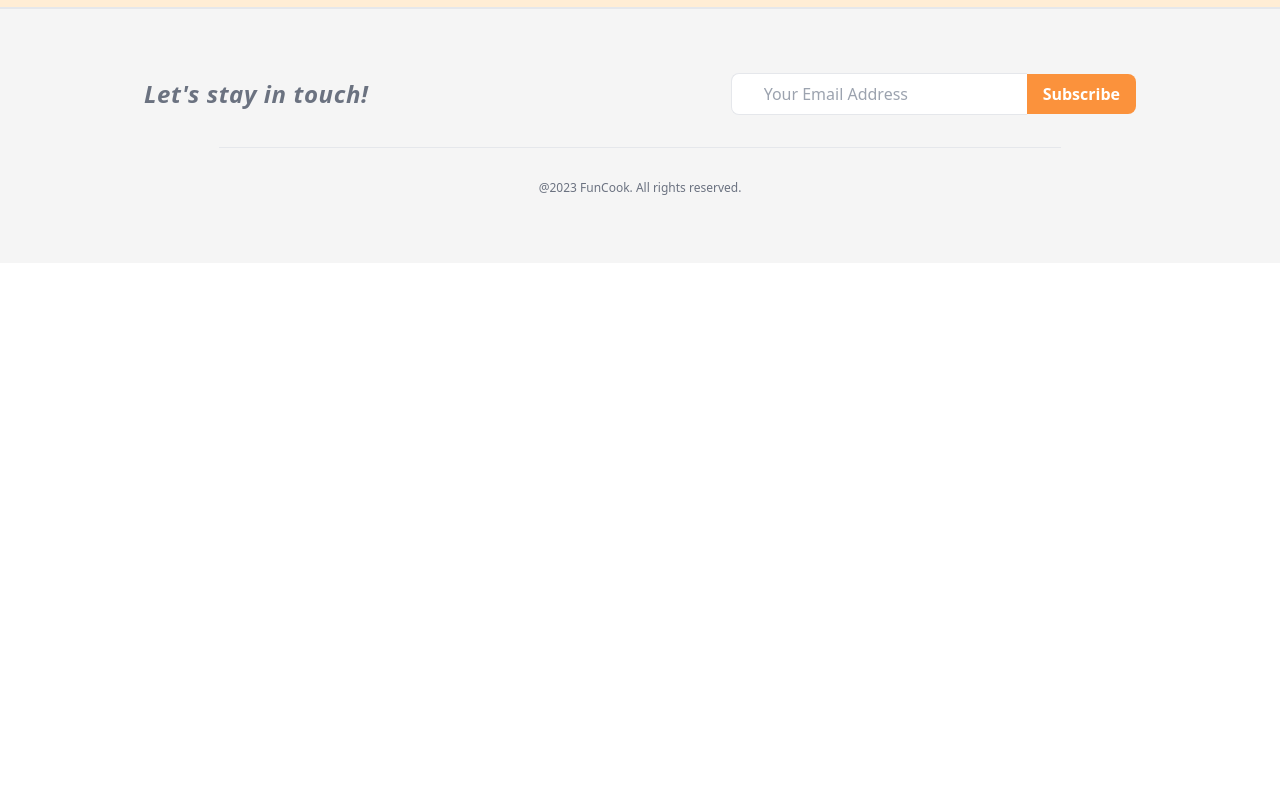
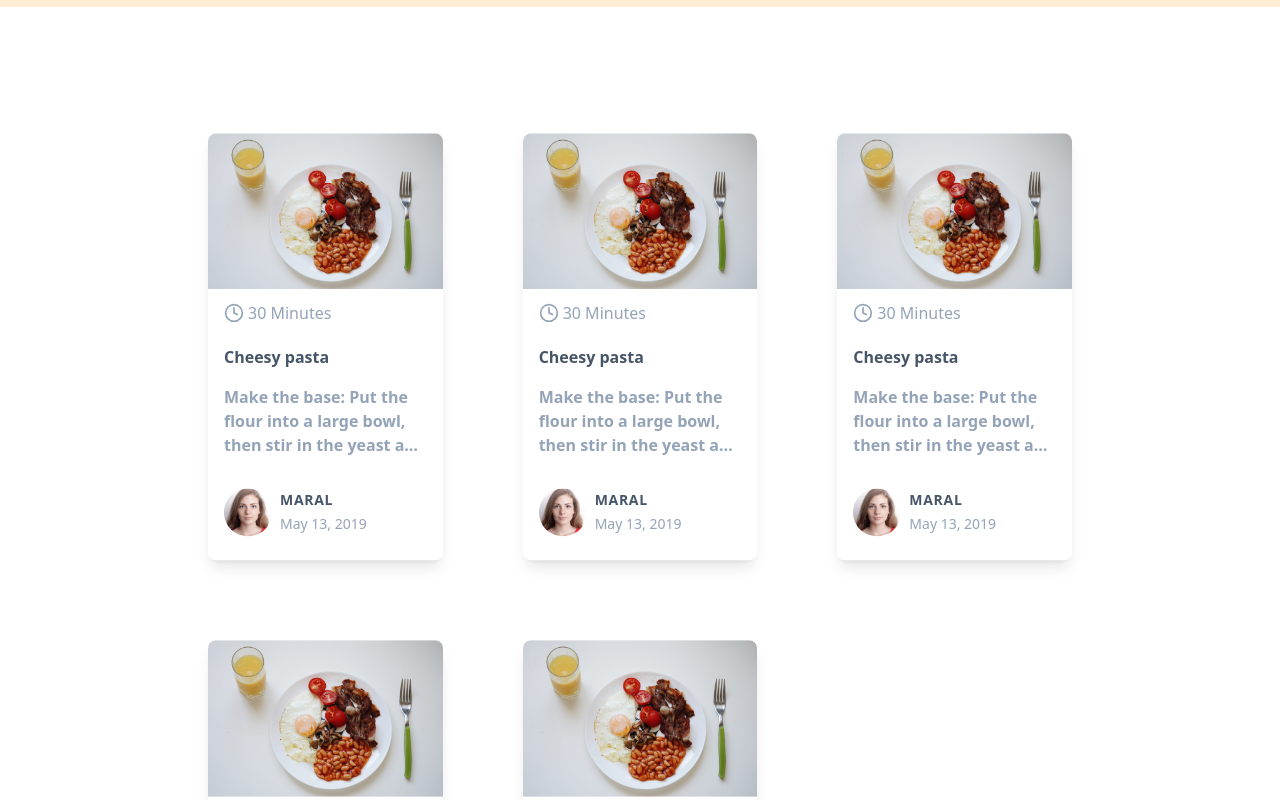
Before and after one commit to Marall-Y/Next-Js-funCook, a Next.js app: page / in a window 1280 px wide. Shown: the part 580-1380 px from the top of the page. Before the commit the page ends 843 px from the top, so only its background shows below. Built offline with nearby package versions, Linux system fonts and the light colour scheme; no server answers.

Commit message:
create recipe cards which will be shown in home page

```diff
--- /dev/null
+++ b/components/RecipeCard.tsx
@@ -0,0 +1,29 @@
+import Image from "next/image";
+import { Clock } from "react-feather";
+import Food1 from '../public/images/recipe cart.jpg'
+import User from '../public/images/pexels-andrea-piacquadio-3763152.jpg'
+import styles from '../styles/RecipeCard.module.css'
+
+export default function RecipeCard() {
+
+  return (
+    <div className="bg-white rounded-lg shadow-lg cursor-pointer transition ease-in-out hover:-translate-y-1 hover:scale-110">
+        <Image className="w-full object-cover rounded-t-lg" src={Food1} alt="Card Image" width={300} height={400}/>
+        <div className="px-4 py-3 flex items-center text-slate-400"><Clock className="text-slate-400 mr-1" size={20}/>30 Minutes</div>
+        <div className="flex flex-col px-4">
+            <h1 className="font-bold my-2 text-base text-slate-600">Cheesy pasta</h1>
+            <h2 className={`font-bold my-2 text-base text-slate-400 ${styles.show_three_rows}`}>
+            Make the base: Put the flour into a large bowl, then stir in the yeast and salt. Make a well, pour in 200ml warm water and the olive oil and bring together with a wooden spoon until you have a soft, fairly wet dough.
+            Make the sauce: Mix the passata, basil and crushed garlic together, then season to taste. Leave to stand at room temperature while you get on with shaping the base.
+            </h2>
+            <div className="flex items-center justify-start my-6">
+                <Image className="rounded-full h-12 w-12 object-cover mr-2" src={User} alt="Card Image" width={300} height={300}/>
+                <div className="flex flex-col">
+                    <h6 className="font-bold tracking-wider text-sm text-slate-600 my-0">MARAL</h6>
+                    <h6 className="text-sm text-slate-400 mt-1">May 13, 2019</h6>
+                </div>
+            </div>
+        </div>
+    </div>
+  )
+}
--- /dev/null
+++ b/hooks/useOnScreen.ts
@@ -0,0 +1,25 @@
+import { useState, useEffect, RefObject } from 'react';
+
+function useOnScreen<T extends HTMLElement>(ref: RefObject<T>): boolean {
+  const [isIntersecting, setIntersecting] = useState(false);
+
+  useEffect(() => {
+    const observer = new IntersectionObserver(([entry]) => {
+      setIntersecting(entry.isIntersecting);
+    });
+
+    if (ref.current) {
+      observer.observe(ref.current);
+    }
+
+    return () => {
+      if (ref.current) {
+        observer.unobserve(ref.current);
+      }
+    };
+  }, [ref]);
+
+  return isIntersecting;
+}
+
+export default useOnScreen;
--- a/pages/index.tsx
+++ b/pages/index.tsx
@@ -1,19 +1,24 @@
+import { useRef } from 'react';
 import Image from "next/image";
 import { useState } from "react";
 import { Search } from "react-feather";
+import RecipeCard from "@/components/RecipeCard";
+import useOnScreen from '../hooks/useOnScreen';
 import Food1 from '../public/images/home-transparent-1.png'
 import Food2 from '../public/images/home-transparent-2.png'
 import Food3 from '../public/images/home-transparent-3.png'
 import 'animate.css'
 
 export default function Home() {
+  const gridRef = useRef<HTMLDivElement>(null);
+  const onScreen = useOnScreen(gridRef);
   const [searchTerm, setSearchTerm] = useState("")
 
   return (
   <>
   <div className="flex flex-col justify-center items-center w-full bg-orange-100 p-10">
     <h1 className="font-bold mb-5 mt-20 text-5xl tracking-wide text-slate-600 ">Find a Recipe</h1>
-    <div className="relative mb-5 flex items-center">
+    <div className="relative mb-5 flex items-center z-10">
       <Search size={25} className="absolute top-3 left-3 text-slate-400"/>
       <input
         type="text"
@@ -29,8 +34,12 @@ export default function Home() {
       <Image src={Food3} alt="food gif3" width={400} height={400} className="absolute top-[-13rem] right-[-28rem] animate__animated animate__bounceInRight"/>
     </div>
   </div>
-  <div>
-
+  <div ref={gridRef} className={`grid grid-cols-3 gap-20 px-52 py-32 animate__animated animate-bounce`}>
+    <RecipeCard />
+    <RecipeCard />
+    <RecipeCard />
+    <RecipeCard />
+    <RecipeCard />
   </div>
   </>
   )
--- /dev/null
+++ b/styles/RecipeCard.module.css
@@ -0,0 +1,7 @@
+.show_three_rows {
+    display: -webkit-box;
+    -webkit-box-orient: vertical;
+    overflow: hidden;
+    text-overflow: ellipsis;
+    -webkit-line-clamp: 3;
+  }
--- a/styles/globals.css
+++ b/styles/globals.css
@@ -1,3 +1,16 @@
 @tailwind base;
 @tailwind components;
 @tailwind utilities;
+
+@keyframes fadeIn {
+    0% {
+      opacity: 0;
+    }
+    100% {
+      opacity: 1;
+    }
+  }
+
+  .fade-in {
+    animation: fadeIn 1s ease-in-out;
+  }
```
Also changed, not shown: public/images/pexels-andrea-piacquadio-3763152.jpg (added), public/images/recipe cart.jpg (added), styles/Home.module.css (line endings or trailing spaces).
